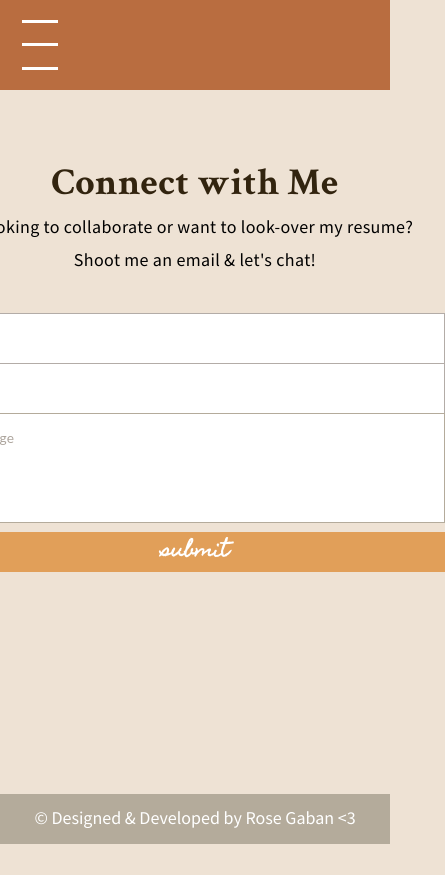
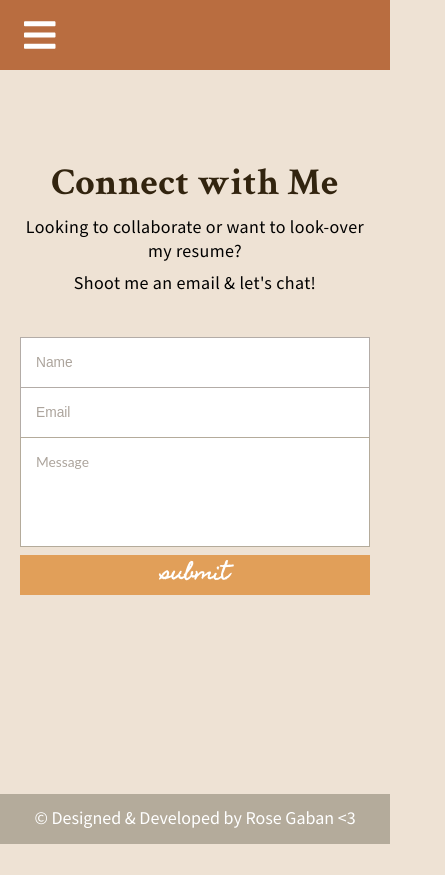
Before and after one commit to rgaban/rgaban.github.io, a Next.js app: page /contact in a window 390 px wide. Shown: the whole page, 445 px wide, since content can reach past the window. Before the commit the page ends 852 px from the top, so only its background shows below. Built offline with nearby package versions, Linux system fonts and the light colour scheme.

Commit message:
response design fixes pt2

```diff
--- a/components/DrawerToggle.js
+++ b/components/DrawerToggle.js
@@ -1,12 +1,12 @@
 import React from 'react';
 
 import classes from './DrawerToggle.module.css';
+import { FontAwesomeIcon } from '@fortawesome/react-fontawesome'
+import { faBars } from '@fortawesome/free-solid-svg-icons'
 
 const drawerToggle = (props) => (
     <div className={classes.DrawerToggle} onClick={props.clicked}>
-        <div></div>
-        <div></div>
-        <div></div>
+        <FontAwesomeIcon color="white" icon={faBars} size="2x"></FontAwesomeIcon>
     </div>
 );
 
--- a/components/DrawerToggle.module.css
+++ b/components/DrawerToggle.module.css
@@ -10,12 +10,6 @@
     cursor: pointer;
 }
 
-.DrawerToggle div {
-    width: 90%;
-    height: 3px;
-    background-color: white;
-}
-
 @media (min-width: 599px) {
     .DrawerToggle {
         display: none;
--- a/components/SideDrawer.module.css
+++ b/components/SideDrawer.module.css
@@ -10,7 +10,6 @@
     padding: 32px 16px;
     box-sizing: border-box;
     transition: transform 0.3s ease-out;
-    font-family: inherit;
 }
 
 @media (min-width: 599px) {
--- a/components/layout.module.css
+++ b/components/layout.module.css
@@ -32,32 +32,3 @@
         padding: 0 3%;
     }
 }
-
-@media (min-width: 1500px) {
-    .main {
-        /* padding: 0 200px; */
-    }
-}
-
-/* @media (max-width: 600px) {
-    .main {
-        padding: 0 1%;
-    }
-}
-
-@media (min-width: 601px) {
-    .main {
-        margin: 3% 3% 25% 3%;
-    }
-}
-
-@media (max-width: 1550px) {
-    .container {
-    }
-
-    .main {
-        margin: 3% 20% 25% 20%;
-    }
-
-
-} */
--- a/components/navigation.module.css
+++ b/components/navigation.module.css
@@ -16,5 +16,14 @@
 @media (min-width: 599px) {
     .navigationItems {
         flex-flow: row;
+        padding: 0;
+        margin: 0;
     }
 }
+
+@media (max-width: 599px) {
+    .navigationItems {
+        padding: 0;
+        margin: 0;
+    }
+}
--- a/components/navigationItem.module.css
+++ b/components/navigationItem.module.css
@@ -52,6 +52,8 @@
     }
 }
 
+
+
 @media (max-width: 700px) {
     .navigationItem {
         max-width: 130px;
@@ -61,3 +63,10 @@
         font-size: 16px;
     }
 }
+
+@media (max-width: 599px) {
+    .navigationItem a {
+        font-size: 22px;
+        margin: 20px 20px;
+    }
+}
--- a/components/toolbar.module.css
+++ b/components/toolbar.module.css
@@ -21,15 +21,19 @@
 
 }
 
-@media (max-width: 599px) {
-    .desktop {
-        display: none;
-    }
-}
-
 
 @media (max-width: 700px) {
     .toolbar {
         height: 90px;
     }
 }
+
+@media (max-width: 599px) {
+    .desktop {
+        display: none;
+    }
+
+    .toolbar {
+        height: 70px;
+    }
+}
--- a/styles/contact.module.css
+++ b/styles/contact.module.css
@@ -14,3 +14,9 @@
     line-height: 1.3rem;
     font-weight: 400;
 }
+
+@media (max-width: 599px) {
+    .heading {
+        max-width: 350px;
+    }
+}
--- a/styles/form.module.css
+++ b/styles/form.module.css
@@ -10,7 +10,7 @@
 
 .form {
     position: relative;
-    width: 500px;
+    max-width: 500px;
     margin: 50px auto 100px auto;
 }
 
@@ -91,3 +91,11 @@
     font-size: 18px;
     text-align: center;
 }
+
+
+@media (max-width: 699px) {
+    .form {
+        max-width: 350px;
+        margin: 50px auto 100px auto;
+    }
+}
--- a/styles/skills-and-tools.module.css
+++ b/styles/skills-and-tools.module.css
@@ -58,6 +58,4 @@
     align-self: center;
     margin: 5px 15px;
   }
-
-
 }
```
